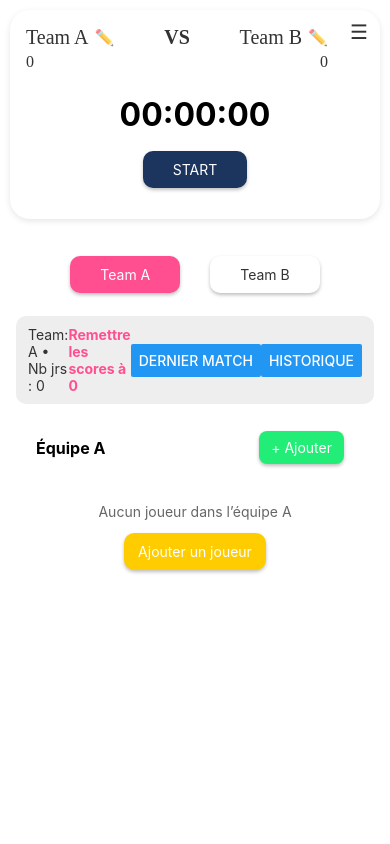
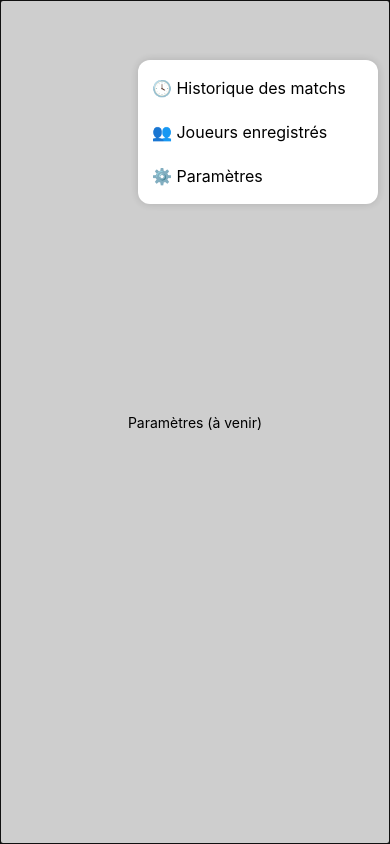
Before and after one commit to MognedahoMouhamadi/BasketScore-, a React Native app: screen /Settings in a window 390 px wide. Built offline with nearby package versions, Linux system fonts and the light colour scheme; what react-native-worklets would draw is missing.

Commit message:
MenuSheet en cours de construction

```diff
--- a/src/App.tsx
+++ b/src/App.tsx
@@ -5,9 +5,11 @@ import { NavigationContainer, DefaultTheme } from '@react-navigation/native';
 import { createStackNavigator } from '@react-navigation/stack';
 import { ThemeProvider } from './theme/ThemeProvider';
 import HomeScreen from './screens/HomeScreen';
-import PlayerScreen from './screens/PlayerScreen';
+import PlayerScreen from './screens/PlayersDirectoryScreen';
 import MatchSummaryScreen from './screens/MatchSummaryScreen';
 import MatchHistoryScreen from './screens/matchHistoryScreen';
+import PlayersDirectoryScreen from './screens/PlayersDirectoryScreen';
+import SettingsScreen from './screens/SettingScreen';
 
 const Stack = createStackNavigator();
 
@@ -32,6 +34,13 @@ export default function App() {
             component={MatchHistoryScreen}
             options={{ title: 'Historique des matchs', headerShown: true }}
           />
+          <Stack.Screen name="Settings" component={SettingsScreen} options={{ title:'Paramètres' }} />
+          <Stack.Screen name="PlayersDirectory" component={PlayersDirectoryScreen} options={{ title:'Joueurs enregistrés' }} />
+
+
+
+
+
 
         </Stack.Navigator>
       </NavigationContainer>
--- /dev/null
+++ b/src/hooks/useMenu.tsx
@@ -0,0 +1,12 @@
+
+import React from 'react';
+
+export default function useMenu() {
+  const [menuOpen, setMenuOpen] = React.useState(false);
+
+  const openMenu = React.useCallback(() => setMenuOpen(true), []);
+  const closeMenu = React.useCallback(() => setMenuOpen(false), []);
+  const toggleMenu = React.useCallback(() => setMenuOpen(o => !o), []);
+
+  return { menuOpen, setMenuOpen, openMenu, closeMenu, toggleMenu };
+}
--- a/src/screens/HomeScreen.tsx
+++ b/src/screens/HomeScreen.tsx
@@ -1,6 +1,7 @@
 // src/screens/HomeScreen.tsx
 import React, { useMemo, useRef } from 'react';
-import { SafeAreaView, ScrollView, StyleSheet, View, Text, Button } from 'react-native';
+import {ScrollView, StyleSheet, View, Text, Button } from 'react-native';
+import { SafeAreaView } from 'react-native-safe-area-context';
 import { useTheme } from '../theme/ThemeProvider';
 import SwitchTeam from '../hooks/useTeam';
 import PlayerCard from '../components/molecules/playerCard';
@@ -15,12 +16,18 @@ import { usePlayers } from '../hooks/usePlayers';
 
 import { useMatchLogic } from '../hooks/useMatchLogic';
 import { useTeamNames } from '../hooks/useTeamName';
-import { on } from 'events';
+
+import {menuOpen, openMenu, closeMenu, toggleMenu} from '../hooks/useMenu';
+import MenuSheet from '../components/molecules/MenuSheet';
+
+
 
 type RootStackParamList = {
   Home: undefined;
   MatchSummary: { matchId: string };
   MatchHistory: undefined;
+  PlayersDirectory: undefined;
+  Settings: undefined;
 };
 
 export const MIN_DURATION_MS = 3000;
@@ -32,7 +39,6 @@ export default function HomeScreen() {
   // A/B affichée
   const [selectedTeam, setSelectedTeam] =
     usePersistentState<'A' | 'B'>('ui_selected_team', 'A');
-
   // Noms des équipes (persistés), pour l’instant fixes mais modifiables plus tard
 
 const {
@@ -98,6 +104,7 @@ const onRestart = () => { handleRestartSeed(); reset(); };
         onPause={pause}
         onRestart={onRestart}
         onRenameTeam={(t) => openRename(t)}   // 👈 (voir modal ci-dessous)
+        onOpenMenu={() => setMenuOpen(true)}
       />
 
       <ScrollView contentContainerStyle={styles.scroll}>
@@ -147,6 +154,15 @@ const onRestart = () => { handleRestartSeed(); reset(); };
         />
 
       </ScrollView>
+      <MenuSheet
+        visible={menuOpen}
+        onClose={() => { closeMenu(); }}
+        onGoHistory={() => navigation.navigate('MatchHistory')}
+        onGoSettings={() => navigation.navigate('Settings')}        // écran placeholder
+        onGoPlayers={() => navigation.navigate('PlayersDirectory')} // écran placeholder
+      />
+
+
     </SafeAreaView>
   );
 }
--- /dev/null
+++ b/src/screens/SettingScreen.tsx
@@ -0,0 +1,10 @@
+import React from 'react';
+import { View, Text } from 'react-native';
+
+export default function SettingsScreen() {
+  return (
+    <View style={{ flex:1, alignItems:'center', justifyContent:'center' }}>
+      <Text>Paramètres (à venir)</Text>
+    </View>
+  );
+}
```
Also changed, not shown: src/screens/PlayersDirectoryScreen.tsx (renamed from src/screens/PlayerScreen.tsx).
